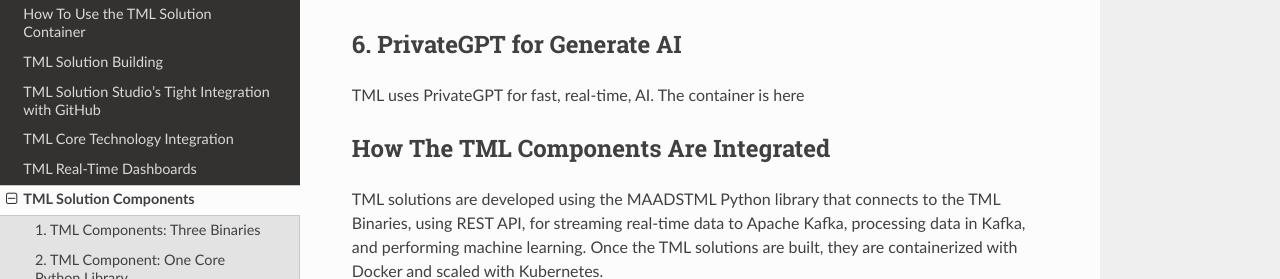
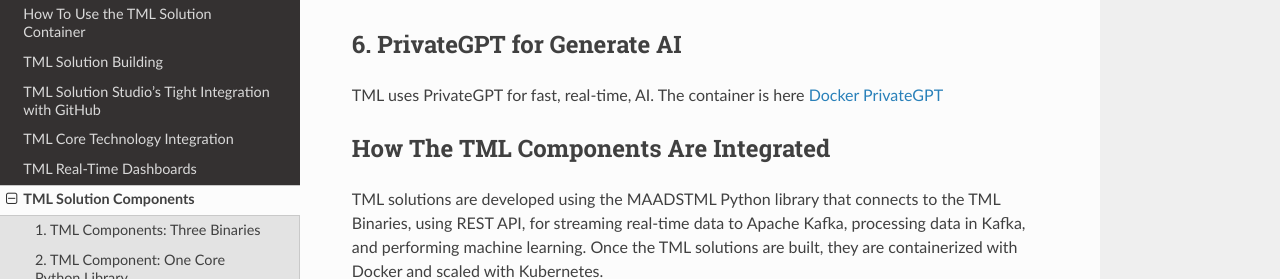
Before and after one commit to smaurice101/readthedocs, a Sphinx documentation site: the page built from docs/source/usage.rst, in a window 1280 px wide and 900 px high, scrolled down 984 px. Shown: the part 206-485 px from the top of the window. Built offline with Sphinx 7.4.7 and the Read the Docs theme 2.0.0, drawn with Linux system fonts in a browser that asks for light colours.

Commit message:
Update usage.rst

```diff
--- a/docs/source/usage.rst
+++ b/docs/source/usage.rst
@@ -61,7 +61,7 @@
 6. PrivateGPT for Generate AI
 -----------------------------
 
-TML uses PrivateGPT for fast, real-time, AI.  The container is here
+TML uses PrivateGPT for fast, real-time, AI.  The container is here `Docker PrivateGPT <https://hub.docker.com/r/maadsdocker/tml-privategpt-with-gpu-nvidia-amd64>`_
 
 How The TML Components Are Integrated
 --------------------------
```
